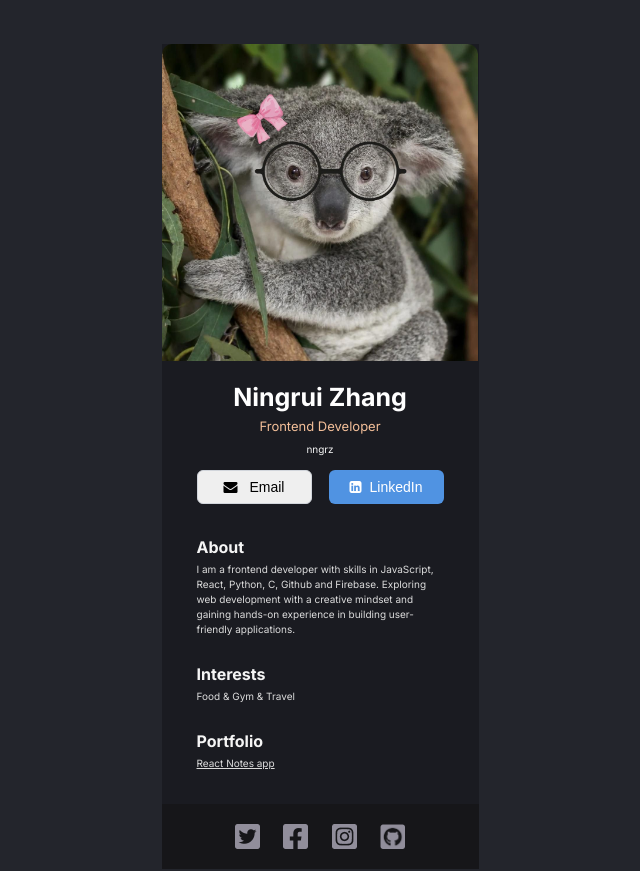
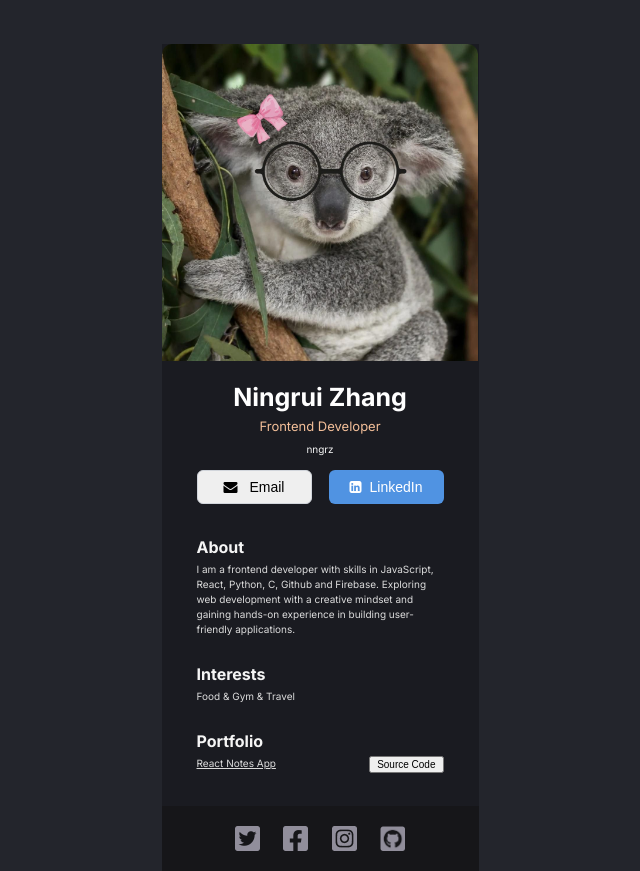
Before and after one commit to nngrz/business-card, a React app: page / in a window 1280 px wide. Shown: the whole page, without its empty margins (320-960 px from the left). Built offline with nearby package versions, Linux system fonts and the light colour scheme.

Commit message:
add github souce code button and modify css style for it

```diff
--- a/public/index.css
+++ b/public/index.css
@@ -82,12 +82,6 @@ body {
 }
 
 button {
-    /* display and box model */
-    width: 115px;
-    height: 34px;
-    border-radius: 6px;
-
-    /* text */
     font-size: 14px;
     font-weight: 500;
 }
@@ -97,10 +91,18 @@ button > i {
 }
 
 .btn--email {
+    /* display and box model */
+    width: 115px;
+    height: 34px;
+    border-radius: 6px;
     border: 1px solid #D1D5DB;
 }
 
 .btn--linkedin {
+    /* display and box model */
+    width: 115px;
+    height: 34px;
+    border-radius: 6px;
     border: 0;
 
     /* color */
@@ -150,9 +152,20 @@ button > i {
     margin-bottom: 5px;
 }
 
-.portfolio--container a {
+.portfolio--link-container {
+    display: flex;
+    justify-content: space-between;
+}
+
+.portfolio--link {
     font-size: 10px;
     font-weight: 400;
     line-height: 15px;
     color: #DCDCDC;
 }
+
+.portfolio--btn {
+    font-size: 10px;
+    text-decoration: none;
+    color: black;
+}
--- a/src/components/Portfolio.js
+++ b/src/components/Portfolio.js
@@ -4,9 +4,16 @@ export default function Portfolio() {
     return (
         <div className="portfolio--container">
             <h2 className="portfolio--title">Portfolio</h2>
-            <a href="https://shimmering-malasada-04a43c.netlify.app" target="_blank" rel="noopener noreferrer" className="portfolio--link">
-                React Notes app
-            </a>
+            <div className="portfolio--link-container">
+                <a href="https://shimmering-malasada-04a43c.netlify.app" target="_blank" rel="noopener noreferrer" className="portfolio--link">
+                    React Notes App
+                </a>
+                <button>
+                    <a href="https://github.com/nngrz/React-project-set/tree/main/notes_app" target="_blank" rel="noopener noreferrer" className="portfolio--btn">
+                        Source Code
+                    </a>
+                </button>
+            </div>
         </div>
     )
 }
```
